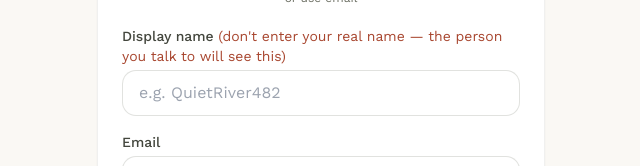
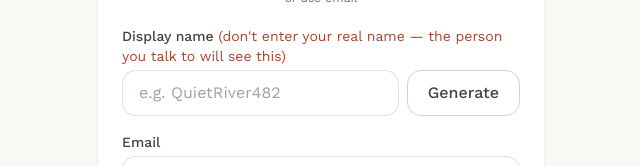
Before and after one commit to EMMA-NUEL-M/mental-health-, a Next.js app: page /signup in a window 1280 px wide. Shown: the part 431-597 px from the top of the page, without its empty margins (319-959 px from the left). Built offline with nearby package versions, Linux system fonts and the light colour scheme; no server answers.

Commit message:
added the random name generator on the sign up page

```diff
--- a/src/app/signup/page.tsx
+++ b/src/app/signup/page.tsx
@@ -12,6 +12,7 @@ export default function SignupPage() {
   const supabase = createClient();
 
   const [displayName, setDisplayName] = useState("");
+  const [generatingName, setGeneratingName] = useState(false);
   const [email, setEmail] = useState("");
   const [password, setPassword] = useState("");
   const [confirmPassword, setConfirmPassword] = useState("");
@@ -20,6 +21,16 @@ export default function SignupPage() {
   const [acknowledged, setAcknowledged] = useState(false);
   const [error, setError] = useState<string | null>(null);
   const [loading, setLoading] = useState(false);
+  const [confirmationSent, setConfirmationSent] = useState(false);
+
+  async function handleGenerateName() {
+    setGeneratingName(true);
+    const { data, error: rpcError } = await supabase.rpc("generate_anon_display_name");
+    if (!rpcError && data) {
+      setDisplayName(data as string);
+    }
+    setGeneratingName(false);
+  }
 
   async function handleSubmit(e: React.FormEvent) {
     e.preventDefault();
@@ -39,31 +50,22 @@ export default function SignupPage() {
 
     setLoading(true);
 
-    const { data, error: signUpError } = await supabase.auth.signUp({
+    const { error: signUpError } = await supabase.auth.signUp({
       email,
       password,
+      options: {
+        data: { display_name: displayName },
+      },
     });
 
-    if (signUpError || !data.user) {
-      setError(
-        signUpError?.message ?? "Something went wrong creating your account."
-      );
     setLoading(false);
+
+    if (signUpError) {
+      setError(signUpError.message);
       return;
     }
 
-    const { error: profileError } = await supabase.from("profiles").insert({
-      id: data.user.id,
-      display_name: displayName,
-    });
-
-    if (profileError) {
-      setError(profileError.message);
-      setLoading(false);
-      return;
-    }
-
-    router.push("/onboarding");
+    setConfirmationSent(true);
   }
 
   async function handleGoogleSignIn() {
@@ -71,6 +73,20 @@ export default function SignupPage() {
       provider: "google",
       options: { redirectTo: `${window.location.origin}/auth/callback` },
     });
+  }
+
+  if (confirmationSent) {
+    return (
+      <main className="min-h-screen flex items-center justify-center px-6 py-12">
+        <div className="card w-full max-w-md text-center">
+          <h1 className="font-display text-2xl text-ink-900 mb-2">Check your email</h1>
+          <p className="text-ink-700 text-sm">
+            We've sent a confirmation link to <span className="font-medium">{email}</span>.
+            Click it, then come back here and log in.
+          </p>
+        </div>
+      </main>
+    );
   }
 
   return (
@@ -115,13 +131,23 @@ export default function SignupPage() {
               </span>
             </label>
 
+            <div className="flex gap-2">
               <input
                 required
                 value={displayName}
                 onChange={(e) => setDisplayName(e.target.value)}
-              className="input-field"
+                className="input-field flex-1"
                 placeholder="e.g. QuietRiver482"
               />
+              <button
+                type="button"
+                onClick={handleGenerateName}
+                disabled={generatingName}
+                className="btn-secondary whitespace-nowrap"
+              >
+                {generatingName ? "…" : "Generate"}
+              </button>
+            </div>
           </div>
 
           <div>
```
Lines whose indentation alone changed are shown as unchanged.
